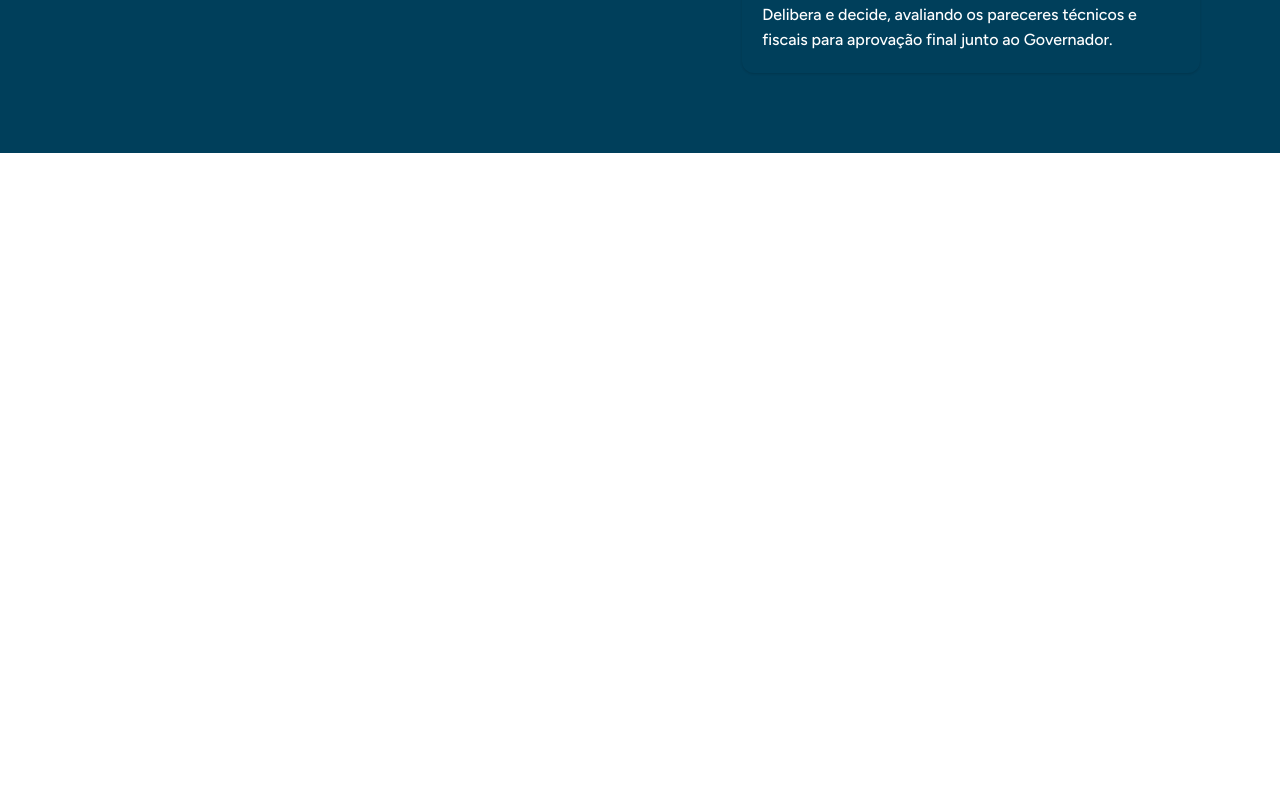
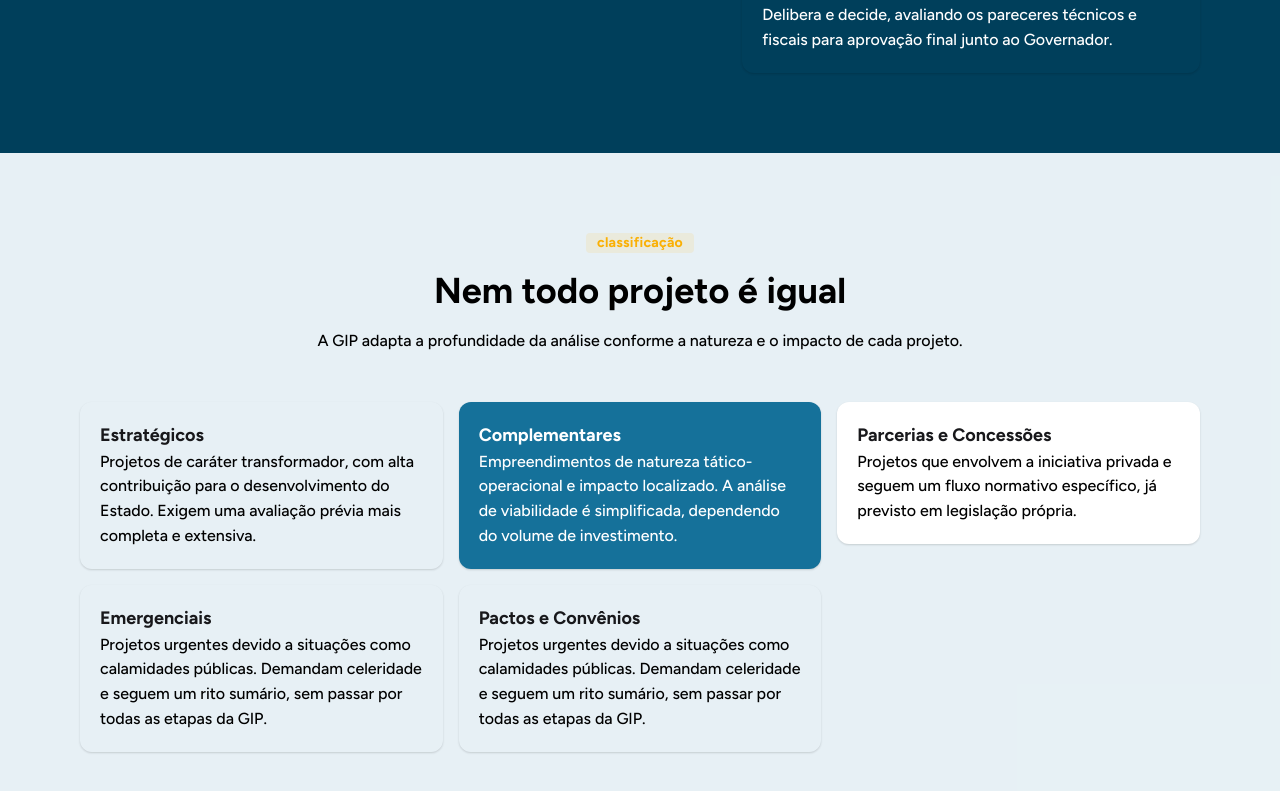
Before and after one commit to FelipeDuan/lp-gip, a Next.js app: page / in a window 1280 px wide. Shown: the part 2619-3410 px from the top of the page. Before the commit the page ends 2772 px from the top, so only its background shows below. Built offline with nearby package versions, Linux system fonts and the light colour scheme.

Commit message:
feat: classificacao section + cards

```diff
--- a/src/app/page.tsx
+++ b/src/app/page.tsx
@@ -1,3 +1,4 @@
+import { ClassificacaoPage } from "@/components/sections/Classificacao/classificacao-page";
 import { EtapasPage } from "@/components/sections/Etapas/etapas-page";
 import { GovernanciaPage } from "@/components/sections/Governancia/governancia-page";
 import { Hero } from "@/components/sections/Hero/hero-page";
@@ -10,6 +11,7 @@ export default function Home() {
       <SobrePage />
       <EtapasPage />
       <GovernanciaPage />
+      <ClassificacaoPage />
     </>
   );
 }
--- /dev/null
+++ b/src/components/sections/Classificacao/classificacao-cards.tsx
@@ -0,0 +1,51 @@
+import { CardSection } from "@/components/ui/card-section";
+import type { Variant } from "@/lib/card-variants";
+
+export function ClassificacaoCards() {
+  const cards = [
+    {
+      title: "Estratégicos ",
+      desc: "Projetos de caráter transformador, com alta contribuição para o desenvolvimento do Estado. Exigem uma avaliação prévia mais completa e extensiva.",
+      variant: "beige" as Variant,
+      className: "",
+    },
+    {
+      title: "Complementares ",
+      desc: "Empreendimentos de natureza tático-operacional e impacto localizado. A análise de viabilidade é simplificada, dependendo do volume de investimento.",
+      variant: "primary" as Variant,
+      className: "",
+    },
+    {
+      title: "Parcerias e Concessões",
+      desc: "Projetos que envolvem a iniciativa privada e seguem um fluxo normativo específico, já previsto em legislação própria.",
+      variant: "white" as Variant,
+      className: "",
+    },
+    {
+      title: "Emergenciais ",
+      desc: "Projetos urgentes devido a situações como calamidades públicas. Demandam celeridade e seguem um rito sumário, sem passar por todas as etapas da GIP.",
+      variant: "yellow" as Variant,
+      className: "",
+    },
+    {
+      title: "Pactos e Convênios ",
+      desc: "Projetos urgentes devido a situações como calamidades públicas. Demandam celeridade e seguem um rito sumário, sem passar por todas as etapas da GIP.",
+      variant: "yellow" as Variant,
+      className: "",
+    },
+  ];
+
+  return (
+    <div className="grid grid-cols-1 gap-4 md:grid-cols-2 lg:grid-cols-3 ">
+      {cards.map((card, idx) => (
+        <div key={`${idx}-${card.title}`} className={`${card.className}`}>
+          <CardSection
+            variant={card.variant}
+            title={card.title}
+            description={card.desc}
+          />
+        </div>
+      ))}
+    </div>
+  );
+}
--- /dev/null
+++ b/src/components/sections/Classificacao/classificacao-page.tsx
@@ -0,0 +1,12 @@
+import { ClassificacaoCards } from "./classificacao-cards";
+import { ClassificacaoContent } from "./content";
+
+export function ClassificacaoPage() {
+  return (
+    <section className="flex flex-col bg-primary-10 gap-8 px-5 py-8 md:px-8 md:py-12 lg:px-16 lg:py-20 xl:px-20 xl:gap-12">
+      <ClassificacaoContent />
+
+      <ClassificacaoCards />
+    </section>
+  );
+}
--- /dev/null
+++ b/src/components/sections/Classificacao/content.tsx
@@ -0,0 +1,24 @@
+import { Text } from "@mantine/core";
+import { BagdeSection } from "@/components/ui/badge-section";
+
+export function ClassificacaoContent() {
+  return (
+    <div className="flex flex-col justify-center items-center gap-4">
+      <BagdeSection>classificação</BagdeSection>
+
+      <Text fw={700} lh={1.2} fz={{ base: 24, sm: 28, md: 36 }}>
+        Nem todo projeto é igual
+      </Text>
+
+      <Text
+        c="var(--color-neutral-default)"
+        fz={{ base: "sm", md: "md" }}
+        lh={1.6}
+        fw={500}
+      >
+        A GIP adapta a profundidade da análise conforme a natureza e o impacto
+        de cada projeto.
+      </Text>
+    </div>
+  );
+}
```
